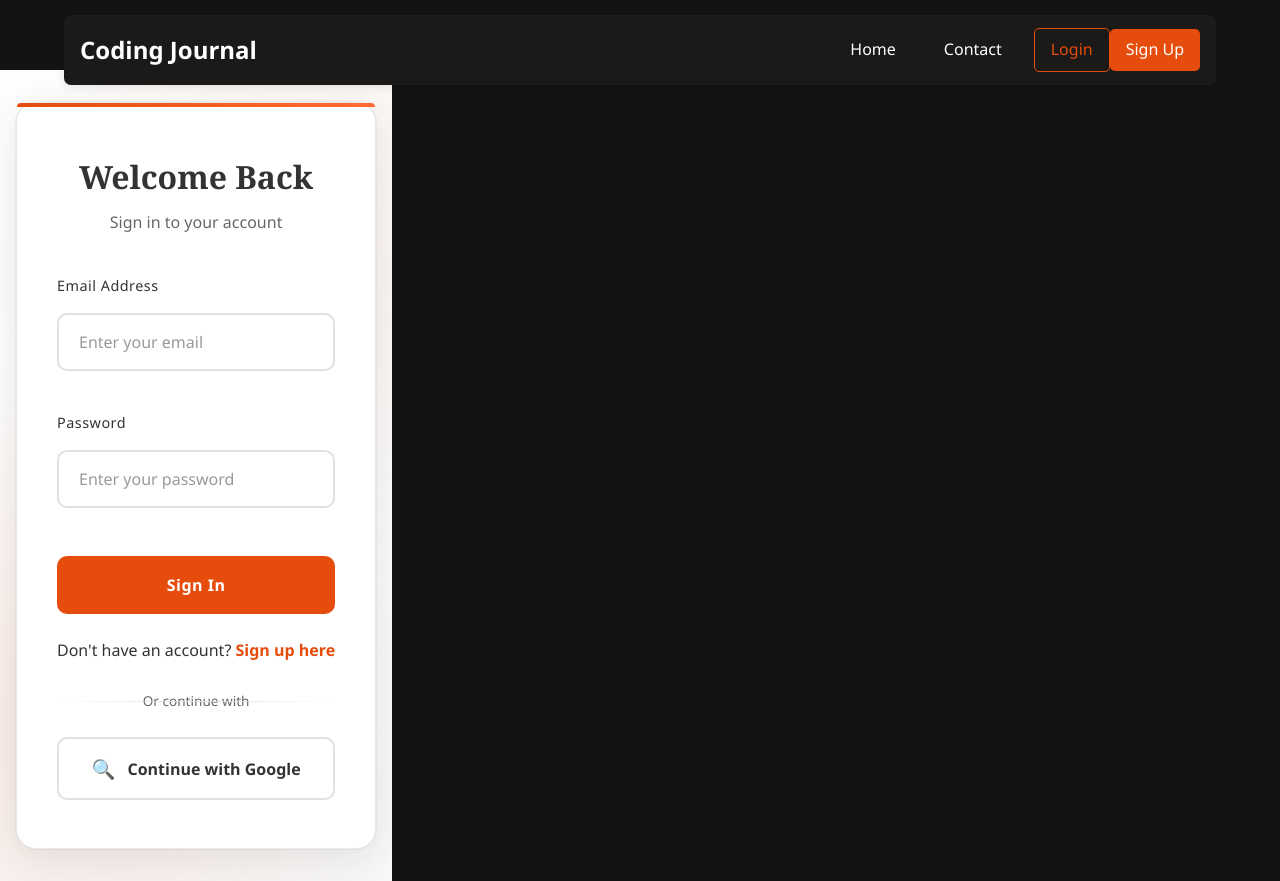
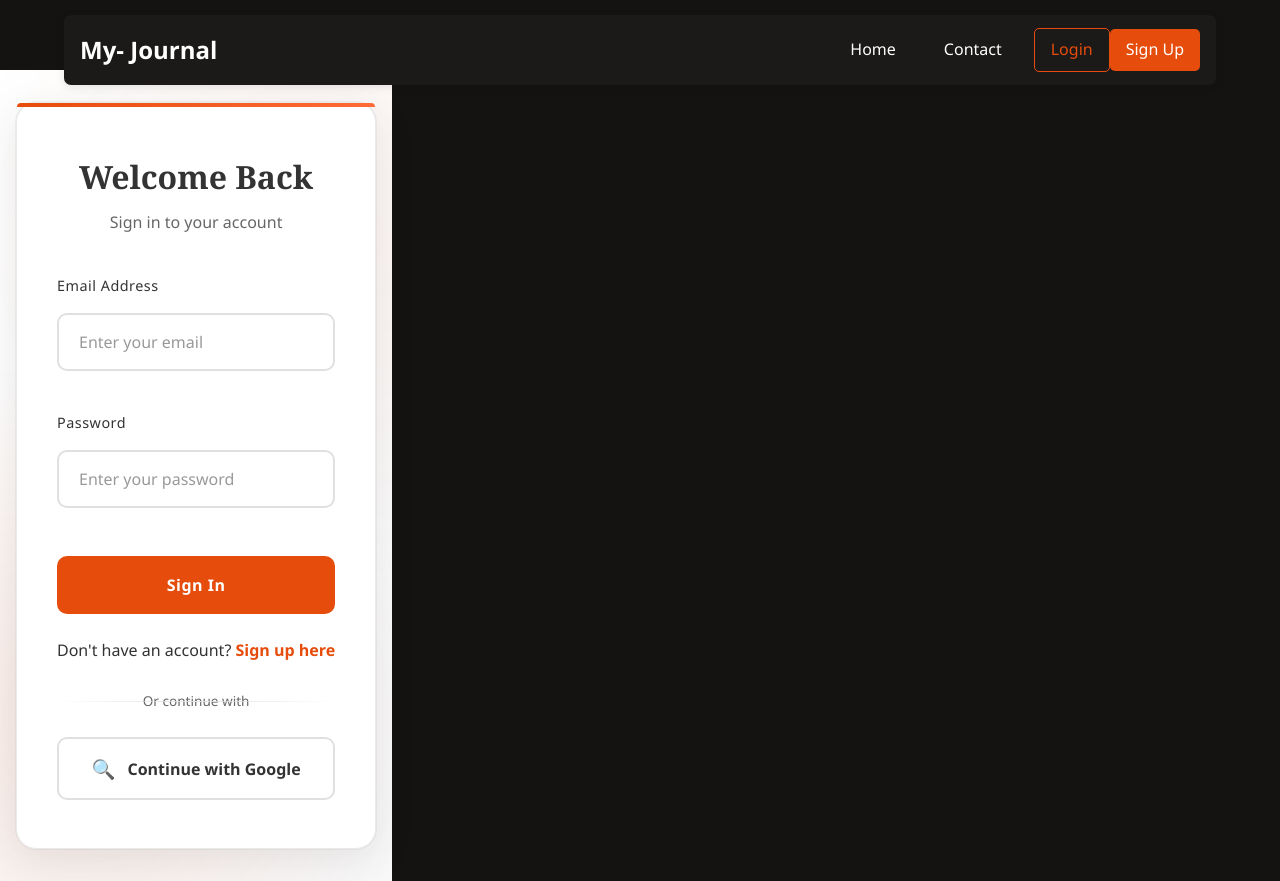
Before and after one commit to tahiradem0/react-blog-website, a React (Vite) app in the folder client/: page /login in a window 1280 px wide. Built offline with nearby package versions, Linux system fonts and the light colour scheme.

Commit message:
Update Navbar.jsx

```diff
--- a/client/src/components/Navbar.jsx
+++ b/client/src/components/Navbar.jsx
@@ -26,7 +26,7 @@ const Navbar = () => {
     <nav className="navbar">
       <div className="nav-container">
         <Link to="/" className="nav-logo">
-          Coding Journal
+          My- Journal
         </Link>
 
         {/* <span className="nav-user">Hello, {user.name}</span> */}
```
